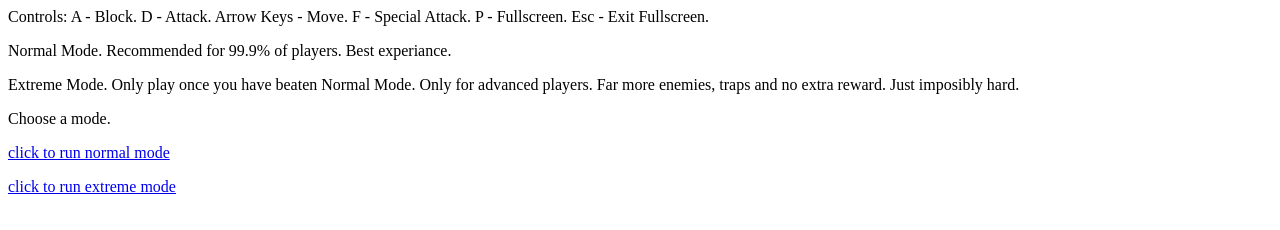
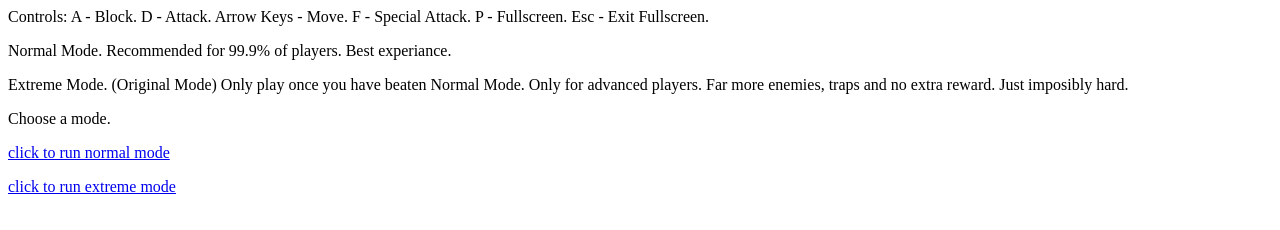
Before and after one commit to ethorpo/Year-1-Arcade, a plain HTML site: page index.html in a window 1280 px wide. Drawn offline with Linux system fonts and the light colour scheme.

Commit message:
Add files via upload

```diff
--- a/index.html
+++ b/index.html
@@ -15,7 +15,7 @@ Recommended for 99.9% of players.
 Best experiance.
 </p>
 <p>
-Extreme Mode.
+Extreme Mode. (Original Mode)
 Only play once you have beaten Normal Mode.
 Only for advanced players.
 Far more enemies, traps and no extra reward.
```
